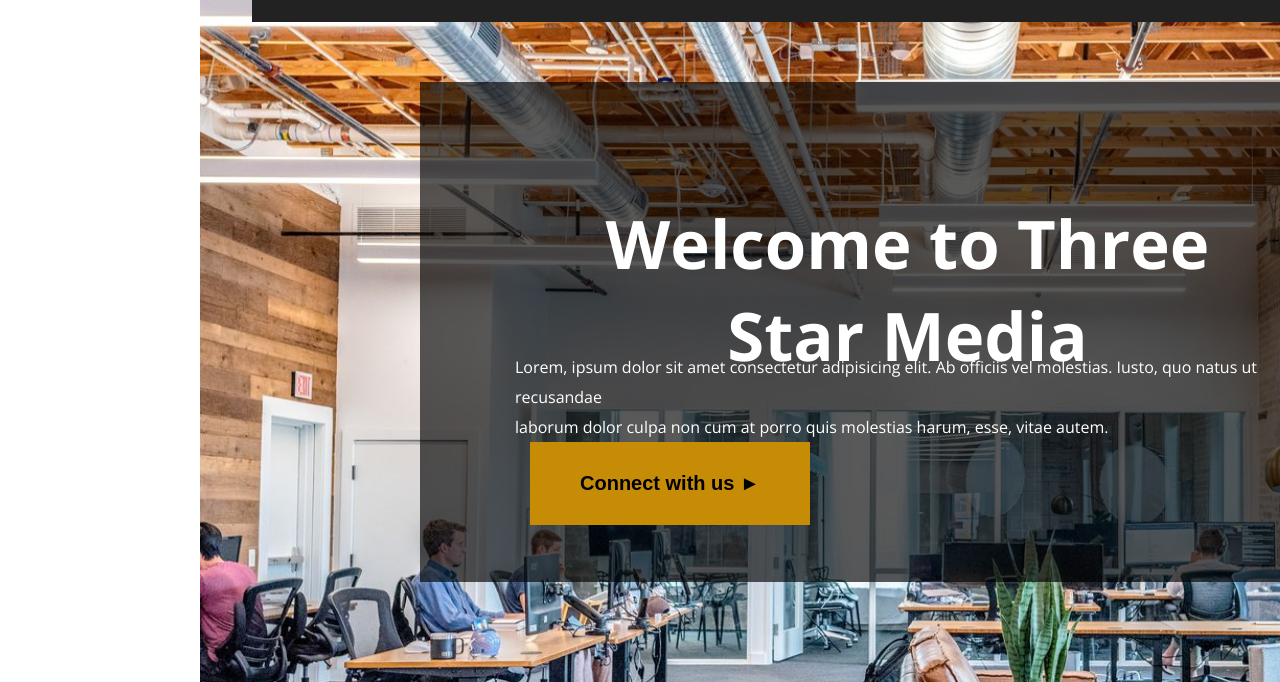
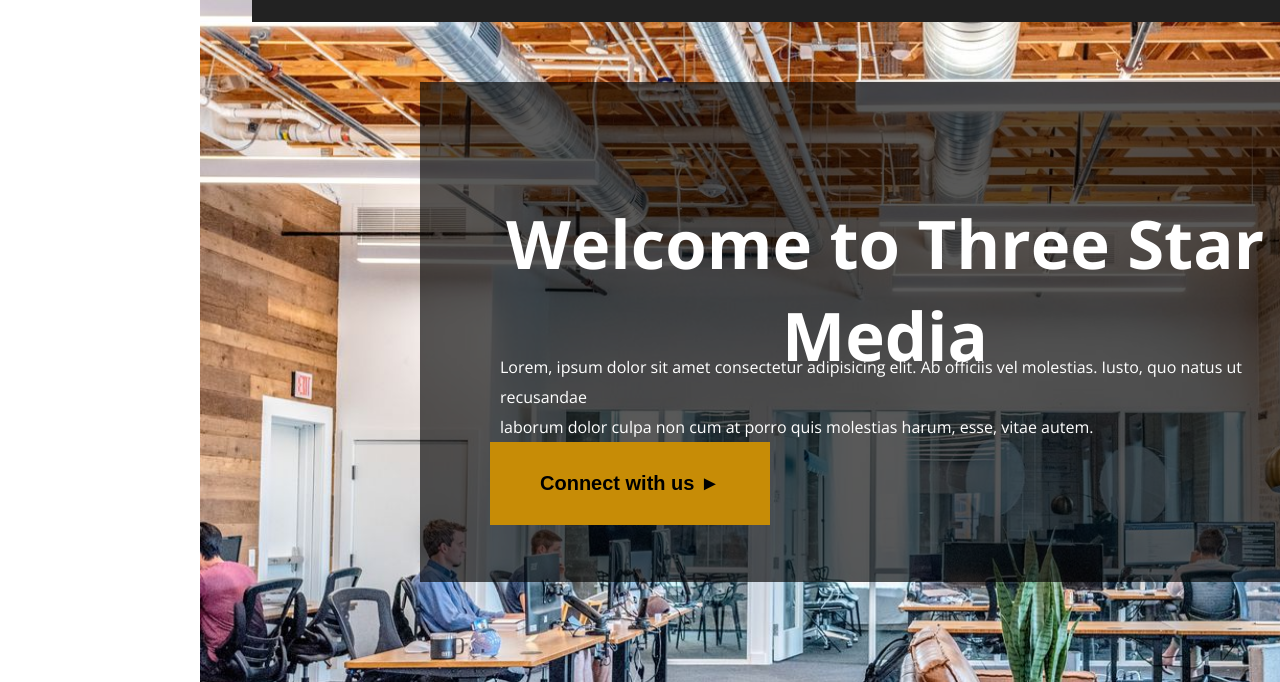
Before and after one commit to Hann0310/Hann0310.github.io, a plain HTML site: page final/index.html in a window 1280 px wide. Shown: the part 118-800 px from the top of the page. Drawn offline with nearby package versions, Linux system fonts and the light colour scheme.

Commit message:
Fixed Final and CSS

```diff
--- a/final/css/styles.css
+++ b/final/css/styles.css
@@ -104,6 +104,7 @@
   width: 400px;
   height: 250px;
   position: absolute;
+  left: 9px;
   right: 40px;
   top: 375px;
 }
@@ -906,7 +907,7 @@ h1 {
   color: white;
   text-align: center;
   font-size: 67px;
-  left: 535px;
+  left: 490px;
 }
 
 .hp {
@@ -915,7 +916,7 @@ h1 {
   color: white;
   font-family: 'Open Sans', sans-serif;
   font-size: 16px;
-  left: 505px;
+  left: 490px;
   text-align: left;
   margin: 10px;
   line-height: 30px;
@@ -924,7 +925,7 @@ h1 {
 .button1 {
   position: absolute;
   top: 560px;
-  left: 530px;
+  left: 490px;
   background-color: #c78c06;
   border: none;
   padding: 30px 50px;
```
